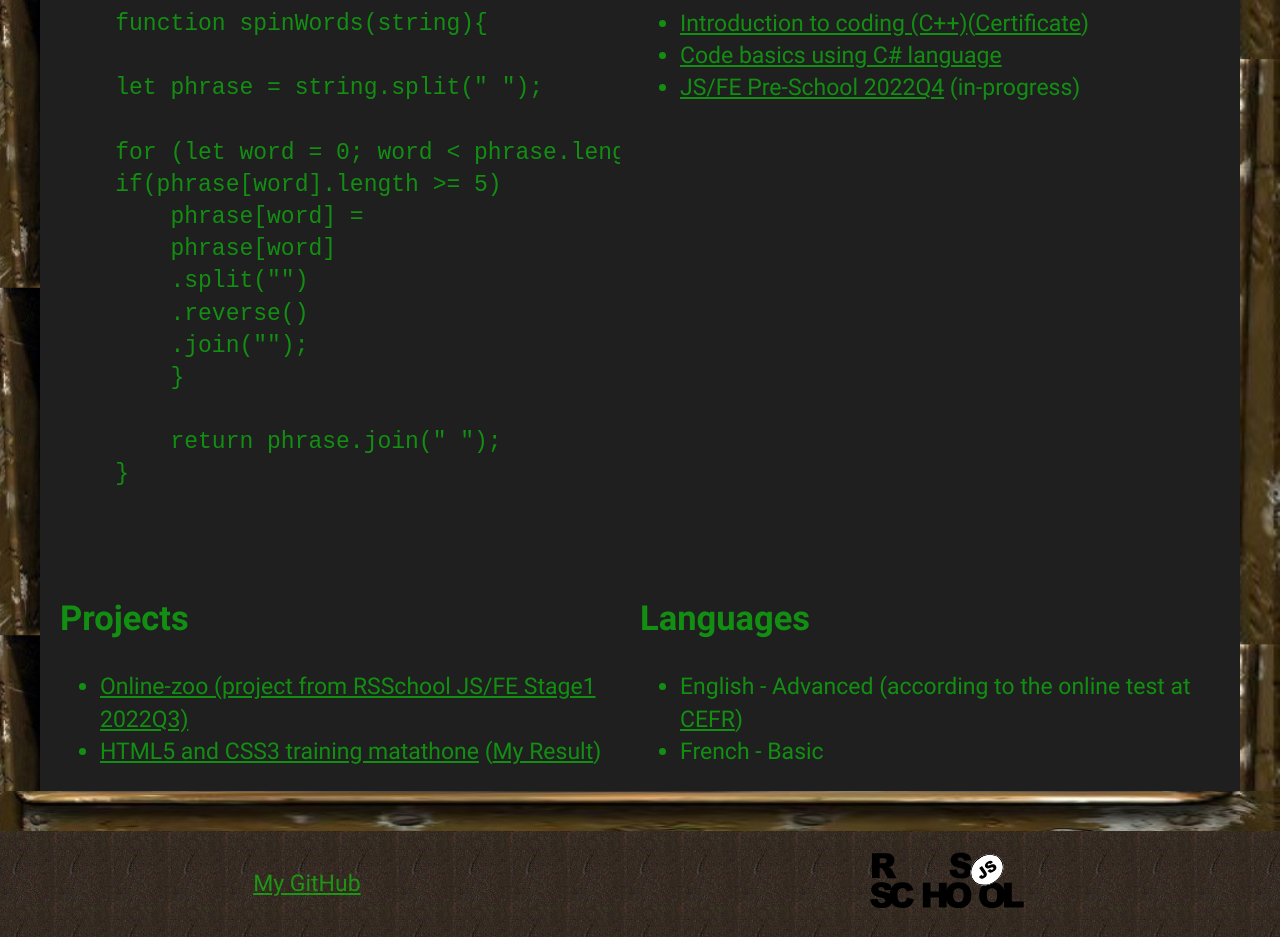
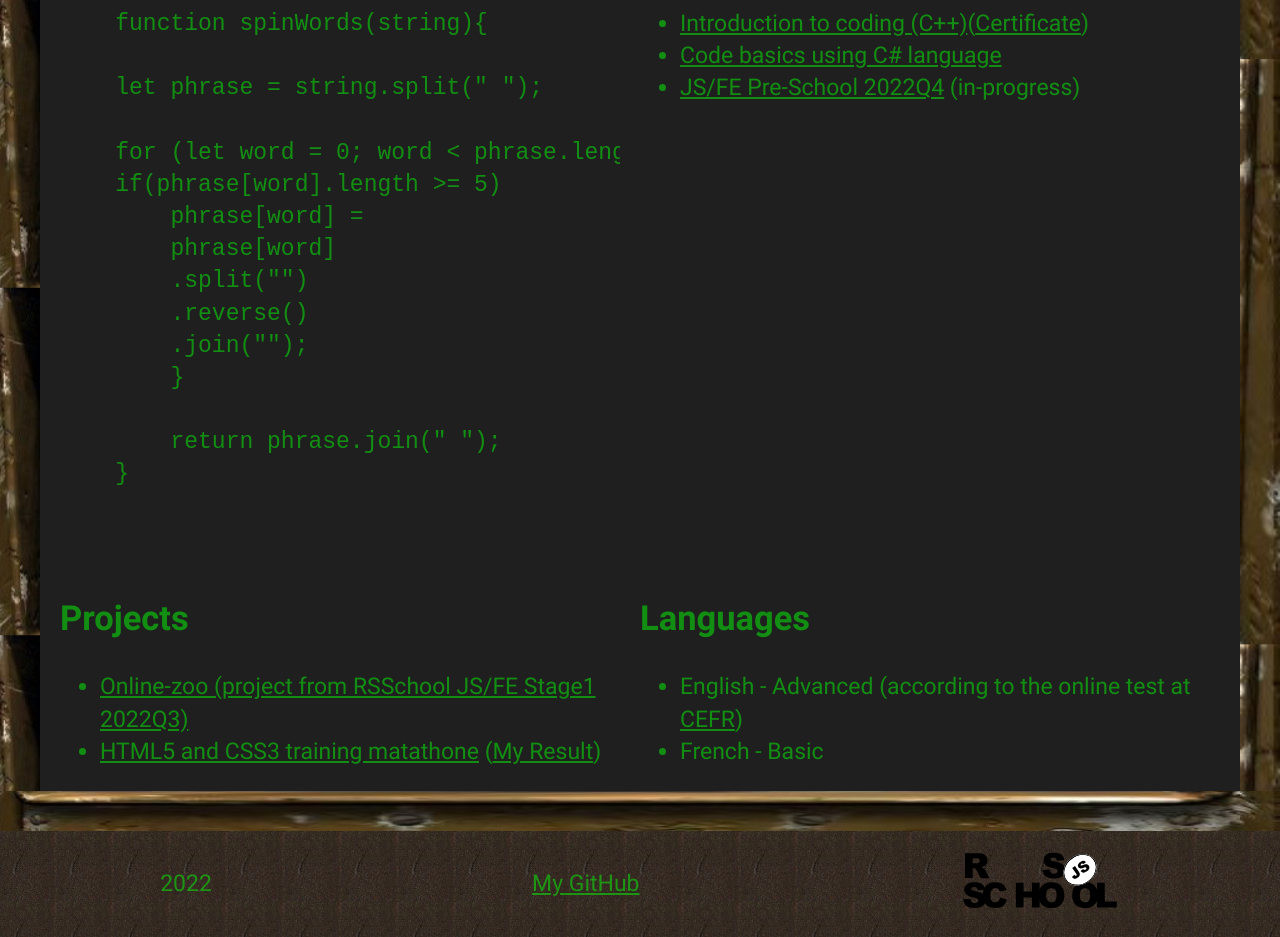
Before and after one commit to m5production/rsschool-cv, a plain HTML site: page index.html in a window 1280 px wide. Shown: the part 1405-2342 px from the top of the page. Drawn offline with Linux system fonts and the light colour scheme.

Commit message:
fix: add year in footer

```diff
--- a/index.html
+++ b/index.html
@@ -143,7 +143,7 @@
     </main>
 
     <footer class="footer">
-        <div class="container footer-container">
+        <div class="container footer-container">2022
             <a class="git-hub-link" href="https://github.com/m5production">My GitHub</a>
             <a class="rsschool-link" href="https://rs.school/js/"><img src="assets/images/rs_school_js_logo.svg"
                     alt="RSSchool logo" width="160" height="57"></a>
```
